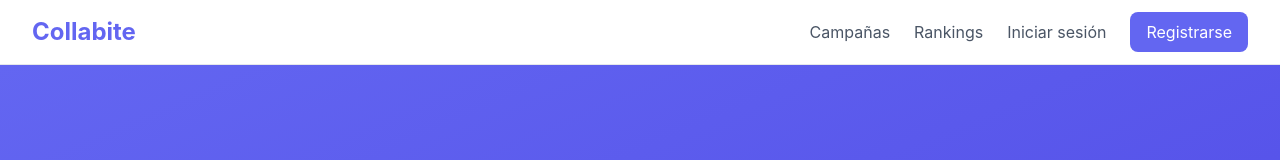
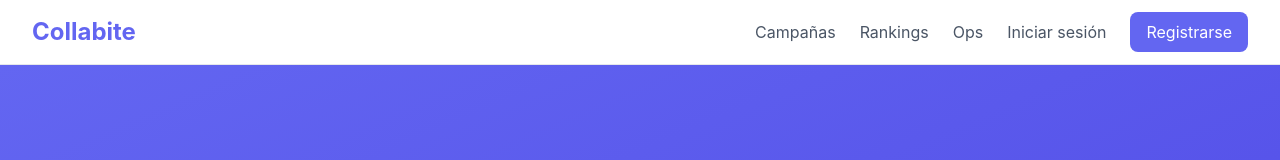
Before and after one commit to eugenioge3/Collabite, a React (Vite) app in the folder frontend/: page / in a window 1280 px wide. Shown: the top 160 px of the page. Built offline with nearby package versions, Linux system fonts and the light colour scheme.

Commit message:
feat: update Navbar to conditionally display Ops link and simplify AdminVerifications route

```diff
--- a/frontend/src/App.tsx
+++ b/frontend/src/App.tsx
@@ -91,7 +91,7 @@ export default function App() {
             {/* Internal ops */}
             <Route
               path="/ops/verifications"
-              element={<ProtectedRoute><AdminVerifications /></ProtectedRoute>}
+              element={<AdminVerifications />}
             />
 
             {/* Catch-all */}
--- a/frontend/src/components/layout/Navbar.tsx
+++ b/frontend/src/components/layout/Navbar.tsx
@@ -7,6 +7,7 @@ export default function Navbar() {
   const { user, logout } = useAuth();
   const navigate = useNavigate();
   const [mobileOpen, setMobileOpen] = useState(false);
+  const showOpsLink = import.meta.env.DEV;
 
   const handleLogout = () => {
     logout();
@@ -30,6 +31,11 @@ export default function Navbar() {
             <Link to="/rankings" className="text-gray-600 hover:text-primary transition">
               Rankings
             </Link>
+            {showOpsLink && (
+              <Link to="/ops/verifications" className="text-gray-600 hover:text-primary transition">
+                Ops
+              </Link>
+            )}
 
             {user ? (
               <>
@@ -38,12 +44,6 @@ export default function Navbar() {
                   className="text-gray-600 hover:text-primary transition"
                 >
                   Dashboard
-                </Link>
-                <Link
-                  to="/ops/verifications"
-                  className="text-gray-600 hover:text-primary transition"
-                >
-                  Ops
                 </Link>
                 <button
                   onClick={handleLogout}
@@ -87,13 +87,15 @@ export default function Navbar() {
           <Link to="/rankings" className="block text-gray-600" onClick={() => setMobileOpen(false)}>
             Rankings
           </Link>
+          {showOpsLink && (
+            <Link to="/ops/verifications" className="block text-gray-600" onClick={() => setMobileOpen(false)}>
+              Ops
+            </Link>
+          )}
           {user ? (
             <>
               <Link to="/dashboard" className="block text-gray-600" onClick={() => setMobileOpen(false)}>
                 Dashboard
-              </Link>
-              <Link to="/ops/verifications" className="block text-gray-600" onClick={() => setMobileOpen(false)}>
-                Ops
               </Link>
               <button onClick={handleLogout} className="text-danger">
                 Salir
```
